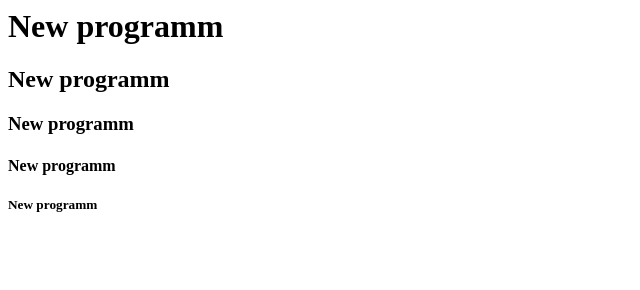
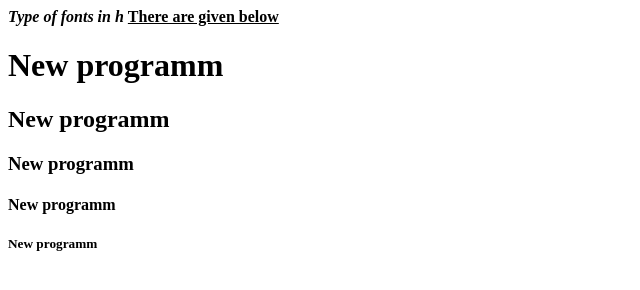
Before and after one commit to Sai0125/website1, a plain HTML site: page index.html in a window 1280 px wide. Shown: the whole page, without its empty margins (0-640 px from the left). Drawn offline with Linux system fonts and the light colour scheme.

Commit message:
All types Of headings are used

```diff
--- a/index.html
+++ b/index.html
@@ -1,5 +1,10 @@
 <html>
 <body>
+<b><i>
+Type of fonts in h
+</i><b/>
+<b><u>There are given below</u></b>
+
 <h1>New programm</h1>
 <h2>New programm</h2>
 <h3>New programm</h3>
@@ -7,5 +12,6 @@
 <h5>New programm</h5>
 
 
+
 </body>
 </html>
```
